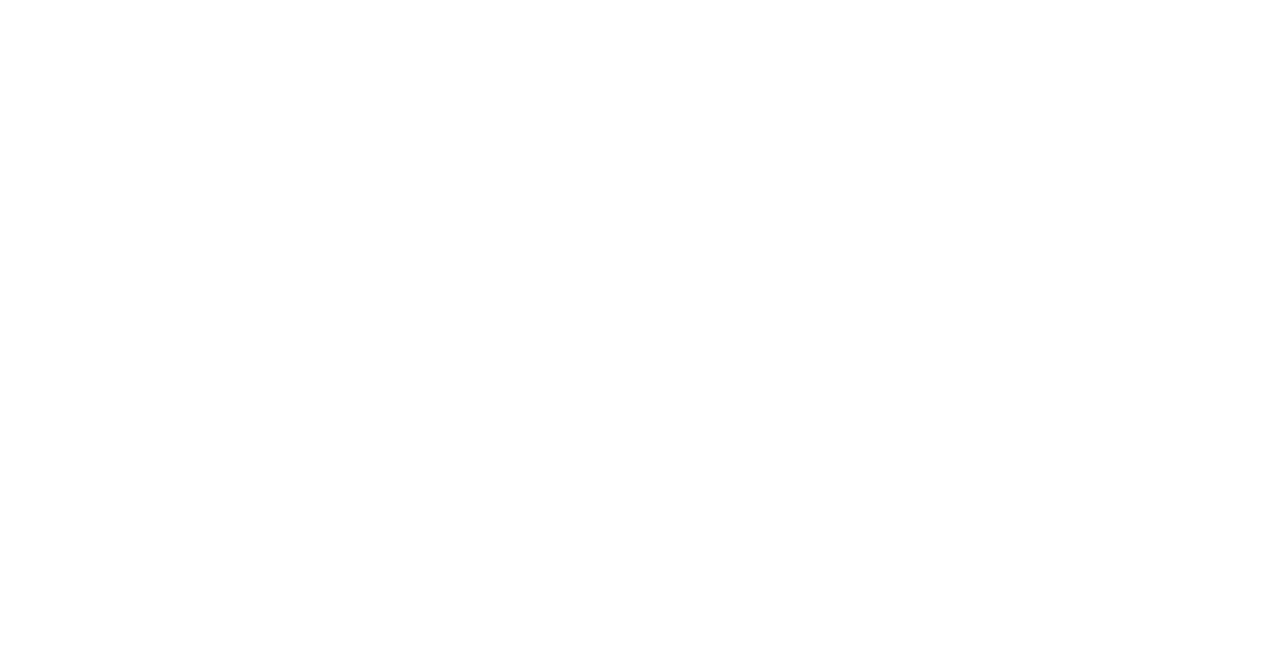
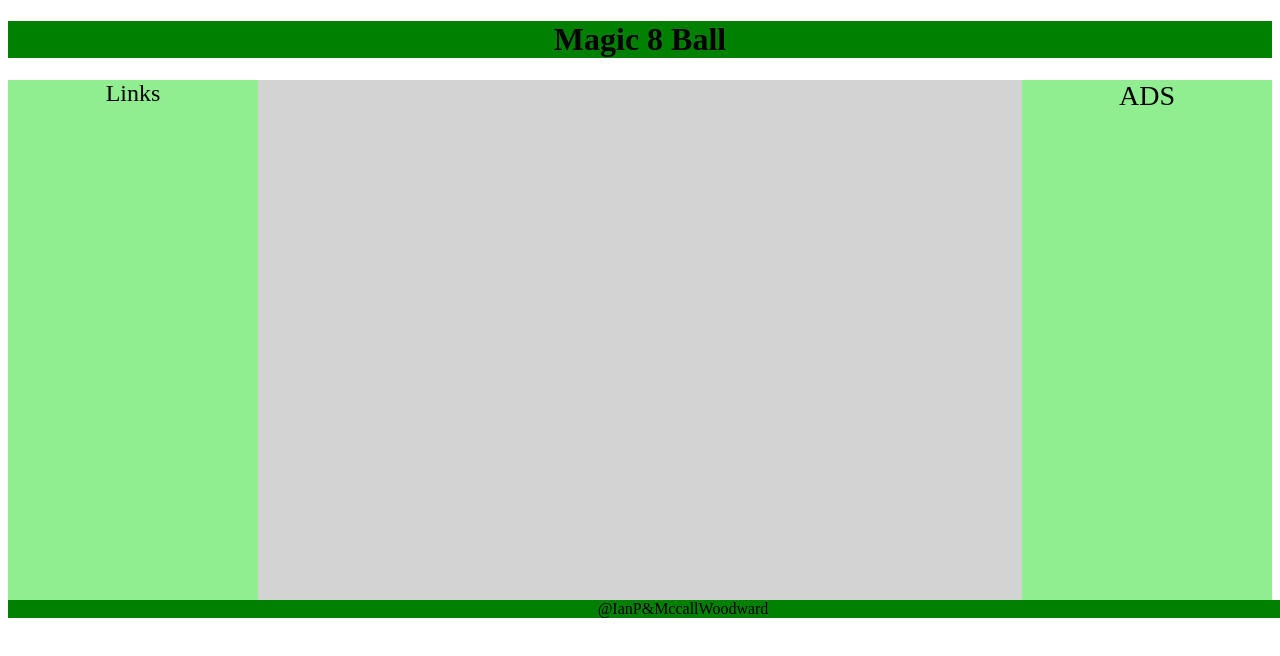
Before and after one commit to woodwardem/final_project, a plain HTML site: page index.html in a window 1280 px wide. Drawn offline with Linux system fonts and the light colour scheme.

Commit message:
code for final

```diff
--- a/index.html
+++ b/index.html
@@ -3,9 +3,18 @@
 <head>
     <meta charset="UTF-8">
     <meta name="viewport" content="width=device-width, initial-scale=1.0">
-    <title>Document</title>
+    <title>Magic 8 Ball</title>
+    <link rel="stylesheet" href="./style/style.css">
 </head>
 <body>
+    <h1>Magic 8 Ball</h1>
+    <main>
+        <nav id="leftNav"> Links</nav>
 
+        <section id="center"></section>
+        <div id="rightdiv"> ADS</div>
+    </main>
+    <footer id="foot">@IanP&MccallWoodward</footer>
 </body>
+<script src="./scripts/script.js"></script>
 </html>
--- a/style/style.css
+++ b/style/style.css
@@ -0,0 +1,59 @@
+
+
+h1 {
+    text-align: center;
+    background-color: green;
+}
+
+main {
+    display: grid;
+    grid-template-columns: 250px 1fr 250px;
+    justify-content: center;
+}
+
+main > #leftNav {
+    background: lightgreen;
+
+    text-align: center;
+    order: 1;
+    display: grid;
+    grid-column-start: 1;
+
+    grid-row-start: 1;
+    grid-row-end: 5;
+    height: 520px;
+    font-size: 24px;
+}
+
+
+
+section {
+    background: lightgray;
+
+    display: flex;
+    flex-direction: row;
+    height: 520px;
+    order: 2;
+    font-size: 28px;
+    justify-content: center;
+}
+
+main > #rightdiv {
+    background: lightgreen;
+
+    text-align: center;
+    order: 3;
+    display: grid;
+    height: 520px;
+    font-size: 28px;
+    justify-content: center;
+    width: 250px;
+}
+
+footer {
+    background: green;
+
+    text-align: center;
+    position: fixed;
+    width: 1350px;
+}
```
Also changed, not shown: 1 other file.
